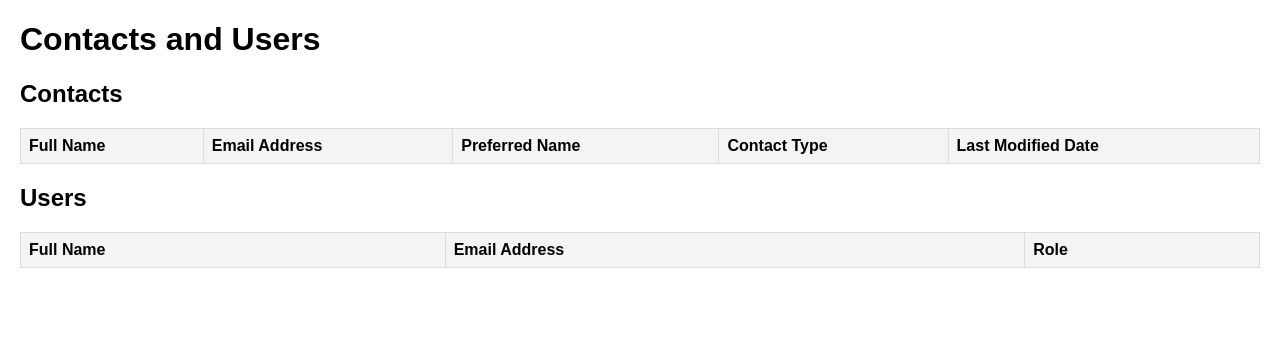
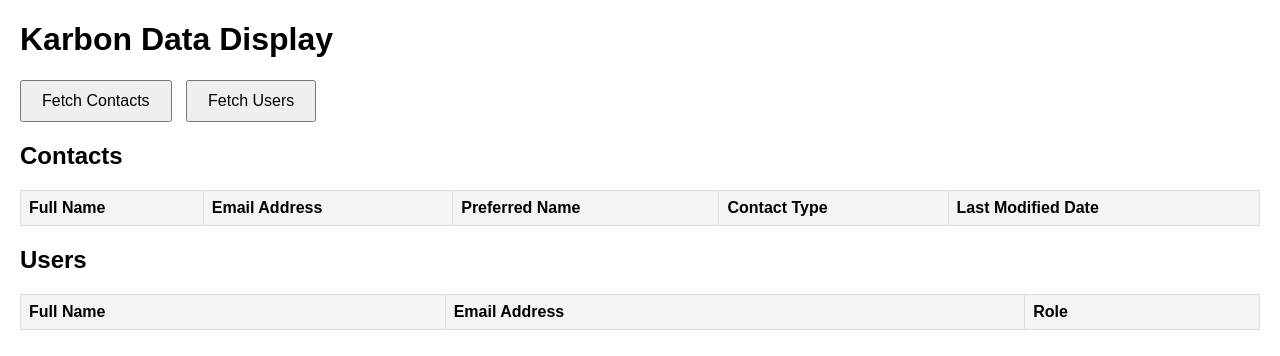
Before and after one commit to adminYBL/karbonquery.github.io, a plain HTML site: page index.html in a window 1280 px wide. Drawn offline with Linux system fonts and the light colour scheme; no server answers.

Commit message:
Update index.html

```diff
--- a/index.html
+++ b/index.html
@@ -24,10 +24,24 @@
         th {
             background-color: #f4f4f4;
         }
+        .button-container {
+            margin-bottom: 20px;
+        }
+        button {
+            margin-right: 10px;
+            padding: 10px 20px;
+            font-size: 16px;
+            cursor: pointer;
+        }
     </style>
 </head>
 <body>
-    <h1>Contacts and Users</h1>
+    <h1>Karbon Data Display</h1>
+
+    <div class="button-container">
+        <button id="fetchContacts">Fetch Contacts</button>
+        <button id="fetchUsers">Fetch Users</button>
+    </div>
 
     <h2>Contacts</h2>
     <table id="contactsTable">
@@ -60,6 +74,8 @@
     </table>
 
     <script>
+        const apiUrl = 'https://your-flask-app.vercel.app'; // Replace with your Vercel Flask app URL
+
         async function fetchData(url, tableId, dataMapping) {
             try {
                 const response = await fetch(url);
@@ -67,12 +83,11 @@
                 const data = await response.json();
 
                 const tableBody = document.querySelector(`${tableId} tbody`);
+                tableBody.innerHTML = ''; // Clear previous data
 
                 data.value.forEach(item => {
                     const row = document.createElement('tr');
-
                     row.innerHTML = dataMapping(item);
-
                     tableBody.appendChild(row);
                 });
             } catch (error) {
@@ -80,7 +95,6 @@
             }
         }
 
-        // Function to map contact data to table row
         function mapContactData(contact) {
             return `
                 <td>${contact.FullName || 'N/A'}</td>
@@ -91,7 +105,6 @@
             `;
         }
 
-        // Function to map user data to table row
         function mapUserData(user) {
             return `
                 <td>${user.FullName || 'N/A'}</td>
@@ -100,9 +113,13 @@
             `;
         }
 
-        // Fetch and display contacts and users from Flask API
-        fetchData('/contacts', '#contactsTable', mapContactData);
-        fetchData('/users', '#usersTable', mapUserData);
+        document.getElementById('fetchContacts').addEventListener('click', () => {
+            fetchData(`${apiUrl}/contacts`, '#contactsTable', mapContactData);
+        });
+
+        document.getElementById('fetchUsers').addEventListener('click', () => {
+            fetchData(`${apiUrl}/users`, '#usersTable', mapUserData);
+        });
     </script>
 </body>
 </html>
```
